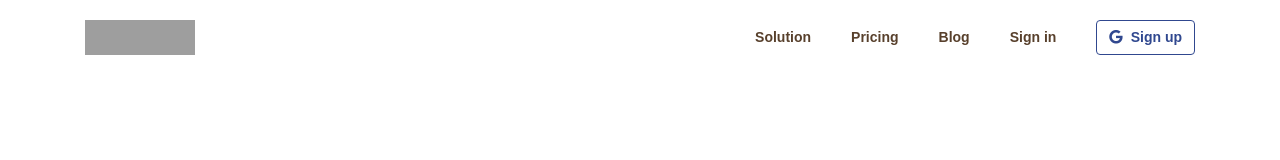
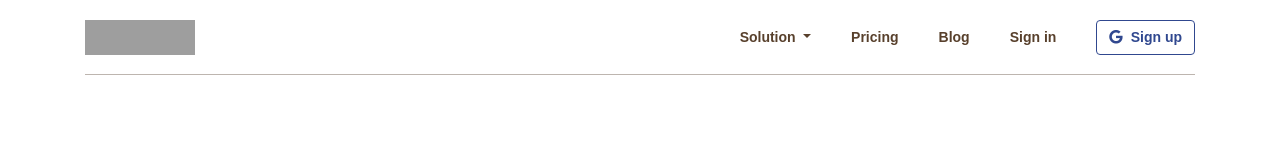
Before and after one commit to vincenzovolpe/node-sass-teambit, a website: page index.html in a window 1280 px wide. Drawn offline with nearby package versions, Linux system fonts and the light colour scheme; grey boxes are pictures that could not be loaded.

Commit message:
Caricamento header

```diff
--- a/index.html
+++ b/index.html
@@ -24,8 +24,15 @@
                     </button>
                     <div class="collapse navbar-collapse" id="navbarCollapse">
                         <ul class="nav navbar-nav ml-auto">
-                            <li class="nav-item active">
-                                <a class="nav-link" href="#">Solution <span class="sr-only">(current)</span></a>
+                            <li class="nav-item dropdown">
+                                <a class="nav-link dropdown-toggle" href="#" id="navbarDropdown2" role="button" data-toggle="dropdown" aria-haspopup="true" aria-expanded="false">Solution
+                                </a>
+                                <div class="dropdown-menu" aria-labelledby="navbarDropdown2">
+                                    <a class="dropdown-item" href="#">Feedback</a>
+                                    <a class="dropdown-item" href="#">Surveys</a>
+                                    <a class="dropdown-item" href="#">Reviews</a>
+                                    <a class="dropdown-item" href="#">Praise</a>
+                                </div>
                             </li>
                             <li class="nav-item">
                                 <a class="nav-link" href="#">Pricing</a>
--- a/src/scss/_common.scss
+++ b/src/scss/_common.scss
@@ -1,3 +1,9 @@
+* {
+    margin: 0;
+    padding: 0;
+    box-sizing: border-box;
+}
+
 body {
     min-height: 100%;
     font-family: 'HarmoniaSansProCyr-Regular',Arial,sans-serif;
--- a/src/scss/_header.scss
+++ b/src/scss/_header.scss
@@ -14,16 +14,21 @@ header {
         background-position: left center;
         background-repeat: no-repeat;
     }
+
     .navbar {
         padding: 20px 0;
-    }
-    .navbar-expand-md .navbar-nav .nav-link {
-        padding: 0 20px;
-        color: #58402c;
-        &:hover {
-            color: #30488F;
+
+        .dropdown-menu {
+            transition: opacity linear 0.15s;
+            box-shadow: 0px 2px 3px rgba(0,0,0,0.2);
+            border: 1px solid #e1ddd4;
+            border-radius: 7px;
+
+            .dropdown-item {
+
             }
         }
+
         .btn {
             margin-left: 20px;
             border: 1px solid #30488f;
@@ -34,7 +39,32 @@ header {
                 padding-right: 8px;
             }
             &:hover {
+                color: #fff;
                 background: #30488f;
             }
         }
+
+        .container {
+            position: relative;
         }
+
+        .container::before {
+            bottom: -20px;
+            left: 15px;
+            right: 15px;
+            display: block;
+            position: absolute;
+            border-bottom: 1px solid #bdb5af;
+            content: '';
+        }
+    }
+
+    .navbar-expand-md .navbar-nav .nav-link {
+        padding: 0 20px;
+        color: #58402c;
+        &:hover {
+            color: #30488F;
+        }
+    }
+
+}
```
Also changed, not shown: public/css/app.css. Lines whose indentation alone changed are shown as unchanged.
